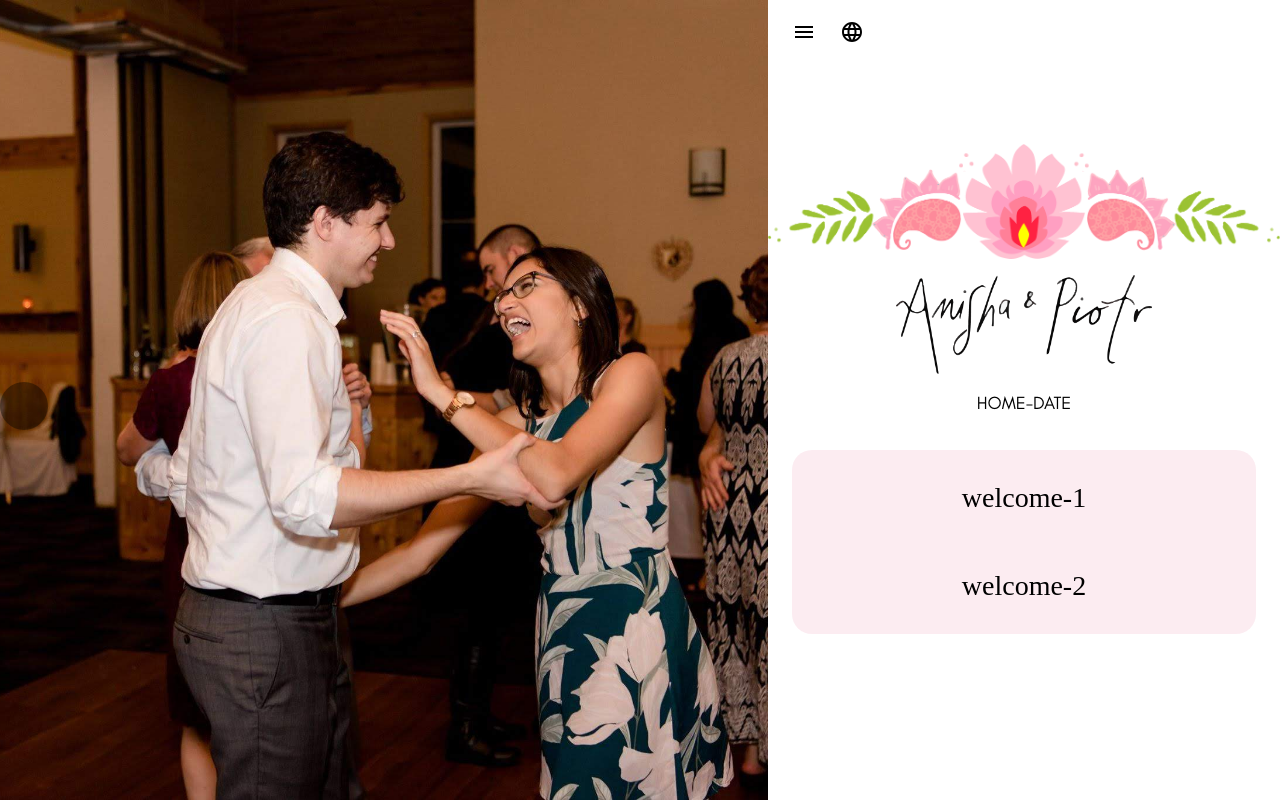
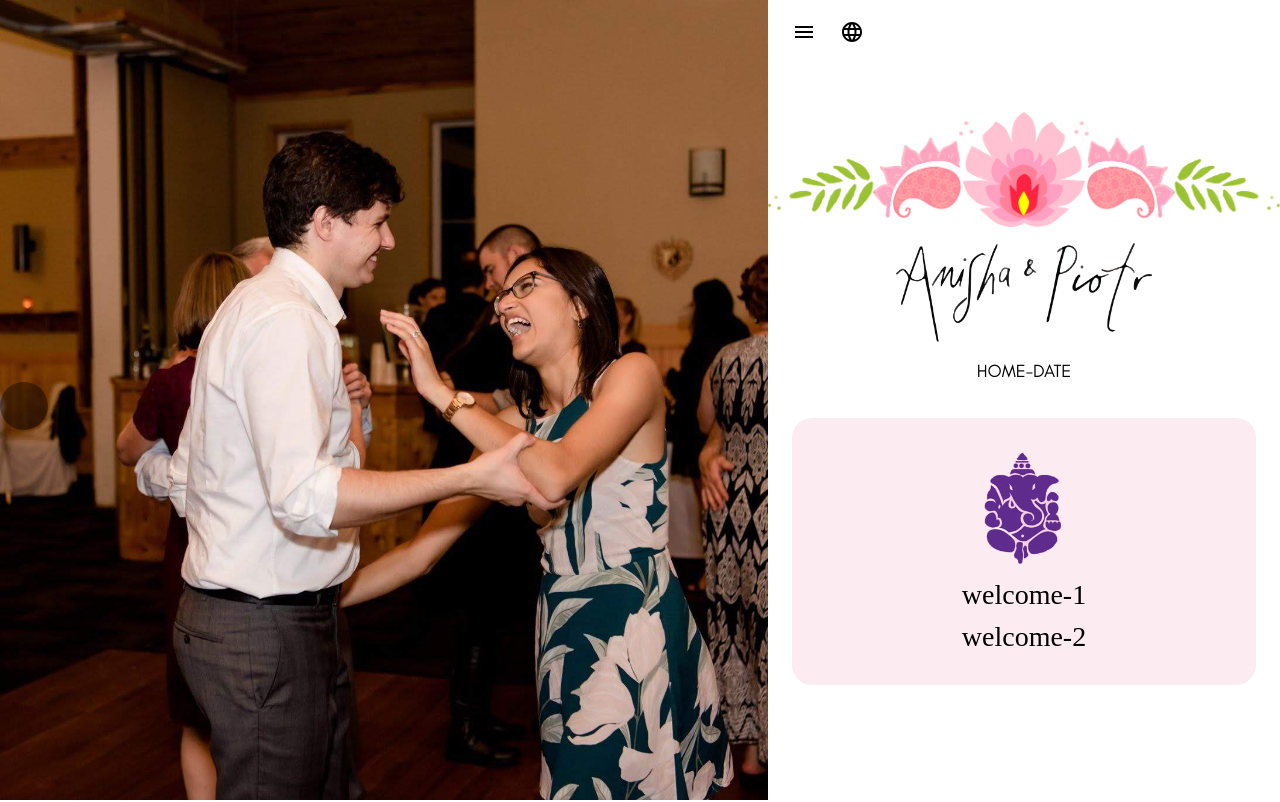
Before and after one commit to anisha-piotr-wedding/anisha-piotr-wedding.github.io, a React (Create React App) app: page /guj in a window 1280 px wide. Shown: the top 802 px of the page. Built offline with nearby package versions, Linux system fonts and the light colour scheme; a web font is replaced by a local one; what i18next-markdown-jsx-plugin, i18next-xhr-backend would draw is missing.

Commit message:
[source] ganesh and copyright

```diff
--- a/src/Homepage.tsx
+++ b/src/Homepage.tsx
@@ -45,8 +45,8 @@ const HomepageStyles = styled.div<{ isWindows: boolean; isGujarati: boolean }>`
       align-items: center;
       height: 100vh;
 
-      img {
-        margin: ${(props) => (props.isWindows ? 0 : 5)}em 0 0;
+      #logo {
+        margin: ${(props) => (props.isWindows ? 0 : 3)}em 0 0;
         width: ${(props) =>
           props.isWindows ? WINDOWS_LOGO_WIDTH : LOGO_WIDTH}rem;
       }
@@ -65,6 +65,11 @@ const HomepageStyles = styled.div<{ isWindows: boolean; isGujarati: boolean }>`
       }
     }
 
+    #Ganesh {
+      width: 120px;
+      justify-self: center;
+    }
+
     .welcome-container {
       padding: 2em;
       background-color: ${lighterPink};
@@ -77,7 +82,7 @@ const HomepageStyles = styled.div<{ isWindows: boolean; isGujarati: boolean }>`
         props.isGujarati ? "GujaratiFont" : "GlacialIndifference"};
       display: grid;
       grid-template-rows: repeat(2, auto);
-      grid-row-gap: 2em;
+      grid-row-gap: ${(props) => (props.isGujarati ? "10px" : "2em")};
       text-align: center;
       font-size: ${(props) =>
         props.isWindows ? 16 : props.isGujarati ? 28 : 18}px;
@@ -103,7 +108,7 @@ const HomepageStyles = styled.div<{ isWindows: boolean; isGujarati: boolean }>`
       .logo {
         padding: 0em 0;
 
-        img {
+        #logo {
           margin: 1.5em 0 0;
           width: 90%;
         }
@@ -156,6 +161,17 @@ export default ({ language }: { language: string }) => {
           <div className="logo-text">{useTranslate("home-date")}</div>
           <div className="welcome-container">
             <div className="welcome">
+              {isGujarati && (
+                // <a href="https://www.freevector.com/ganesha-icons-graphics">
+                //   FreeVector.com
+                // </a>
+                <img
+                  id="Ganesh"
+                  src="img/Ganesh_Icon.png"
+                  alt="Ganesh"
+                  title="Ganesh"
+                />
+              )}
               <div>{useTranslate("welcome-1")}</div>
               <div>{useTranslate("welcome-2")}</div>
             </div>
--- a/src/components/Contact.tsx
+++ b/src/components/Contact.tsx
@@ -2,11 +2,12 @@ import React from "react";
 import styled from "styled-components/macro";
 import { BREAKPOINT_MOBILE, red } from "../constants";
 import { useTranslate } from "../utils";
+import Footer from "./Footer";
 
 const ContactStyles = styled.div`
   background-image: url("img/contactImg3.jpg");
   background-size: cover;
-  height: 100vh;
+  height: 85vh;
   display: flex;
   flex-direction: column;
   align-items: center;
@@ -53,6 +54,7 @@ const ContactStyles = styled.div`
 
 export default () => {
   return (
+    <>
       <ContactStyles id="contact">
         <div className="content-container">
           <div className="content">
@@ -61,5 +63,7 @@ export default () => {
           </div>
         </div>
       </ContactStyles>
+      <Footer />
+    </>
   );
 };
--- /dev/null
+++ b/src/components/Footer.tsx
@@ -0,0 +1,62 @@
+import React from "react";
+import styled from "styled-components/macro";
+import { BREAKPOINT_MOBILE } from "../constants";
+import { getIsWindows } from "../utils";
+import { useLocation } from "react-router";
+
+const FooterStyles = styled.div<{ isWindows: boolean; isGujarati: boolean }>`
+  background-color: black;
+  color: white;
+  font-size: 16px;
+  padding: 0.5em 1em;
+  height: 15vh;
+
+  display: flex;
+  flex-direction: column;
+  align-items: center;
+  justify-content: center;
+
+  .createdBy {
+    display: flex;
+    flex-direction: column;
+    align-items: center;
+    justify-content: center;
+    padding-bottom: 10px;
+
+    img {
+      width: 40px;
+    }
+  }
+
+  .iconCredit {
+    display: flex;
+    flex-direction: column;
+    align-items: center;
+    justify-content: center;
+    font-size: 14px;
+  }
+  @media (max-width: ${BREAKPOINT_MOBILE}px) {
+  }
+`;
+
+export default ({ language }: { language: string }) => {
+  const location = useLocation();
+  const isWindows = getIsWindows();
+  const isGujarati = location.pathname === "/guj" || language === "guj";
+
+  return (
+    <FooterStyles id="footer" isWindows={isWindows} isGujarati={isGujarati}>
+      <div className="createdBy">
+        <div>
+          <img src="img/ksham-logo.png" alt="ksham-logo" />
+        </div>
+        <div>© 2021 Kshamina Ghelani</div>
+      </div>
+      <div className="iconCredit">
+        <a href="https://www.freevector.com/ganesha-icons-graphics#">
+          Icons: FreeVector.com
+        </a>
+      </div>
+    </FooterStyles>
+  );
+};
```
Also changed, not shown: public/img/Ganesh_Icon.png (added), public/img/ksham-logo.png (added). Lines whose indentation alone changed are shown as unchanged.
